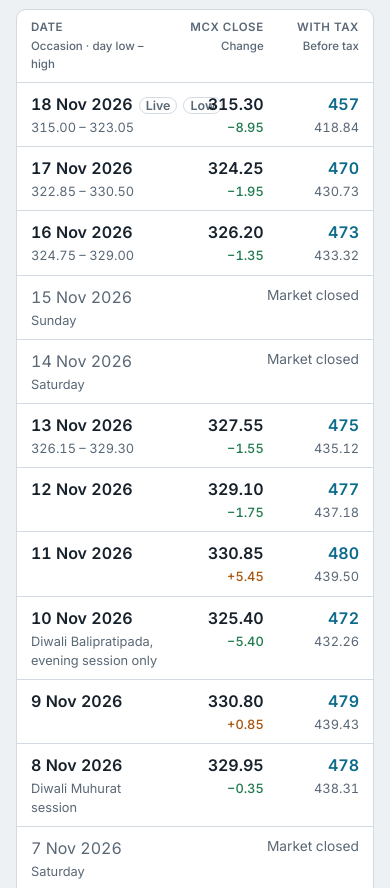
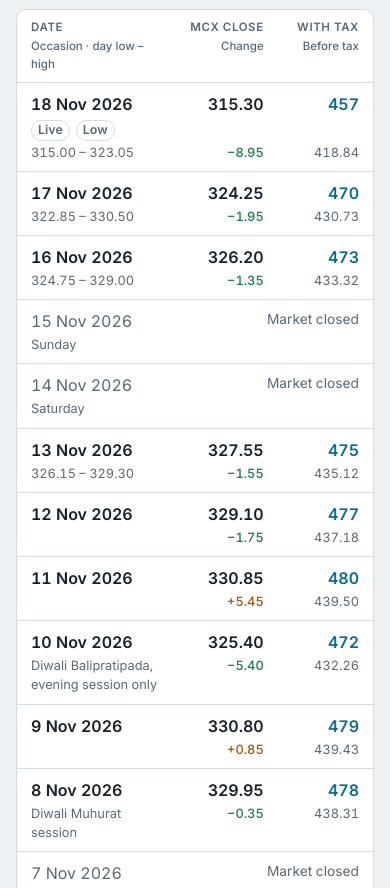
Before and after one commit to ArshGujral/aluminium-rate-tracker, a plain HTML site: page index.html in a window 390 px wide. Shown: the part 2919-3807 px from the top of the page. Drawn offline with Linux system fonts and the light colour scheme.

Commit message:
Wrap the Live/Low/High tags under the date on phones
At phone width the tags ran into the MCX close column and covered the price.

Co-Authored-By: Claude Opus 5.5 <noreply@anthropic.com>
Claude-Session: https://claude.ai/code/session_01BTexfqUshCMnUE6jnqXZwz

```diff
--- a/index.html
+++ b/index.html
@@ -230,6 +230,9 @@ td .art-tag { color: var(--muted); font-size: 0.78rem; }
   table.is-log tr:last-child { border-bottom: 0; }
   table.is-log td { padding: 0; border: 0; text-align: right; min-width: 0; }
   table.is-log td.c-date { grid-area: date; text-align: left; font-weight: 600; }
+  /* On a phone the Live/Low/High tags wrap under the date instead of running into the price column. */
+  table.is-log td.c-date { display: flex; flex-wrap: wrap; align-items: center; gap: 4px 6px; white-space: normal; }
+  table.is-log td.c-date .art-tag.is-mark { margin-left: 0; white-space: nowrap; line-height: 1.5; }
   table.is-log td.c-range { display: block; grid-area: range; text-align: left; font-size: 0.8rem; color: var(--muted); white-space: normal; overflow-wrap: anywhere; }
   table.is-log td.c-mcx { grid-area: mcx; font-weight: 600; }
   table.is-log tr.is-closed td.c-date, table.is-log tr.is-closed td.c-mcx { font-weight: 400; }
```
Also changed, not shown: tracker.html (+3 -0 lines).
